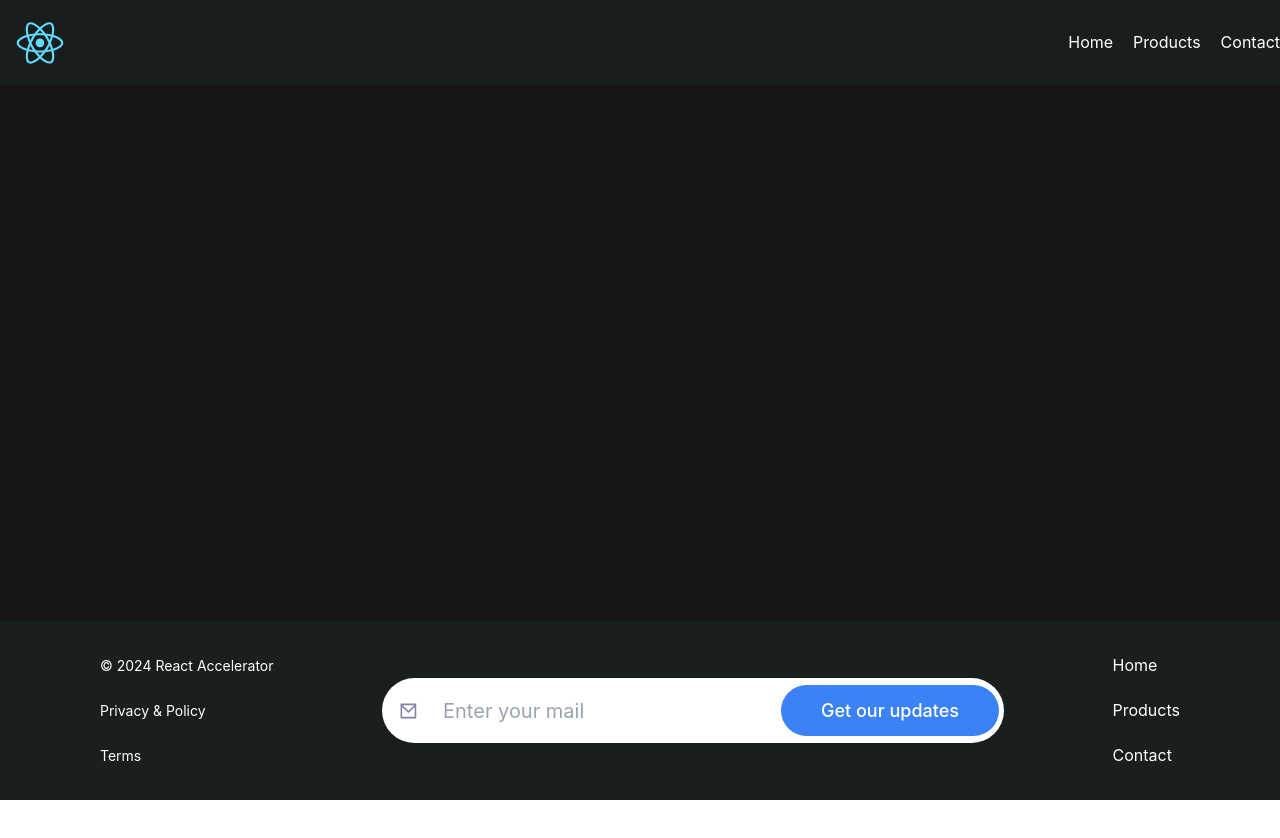
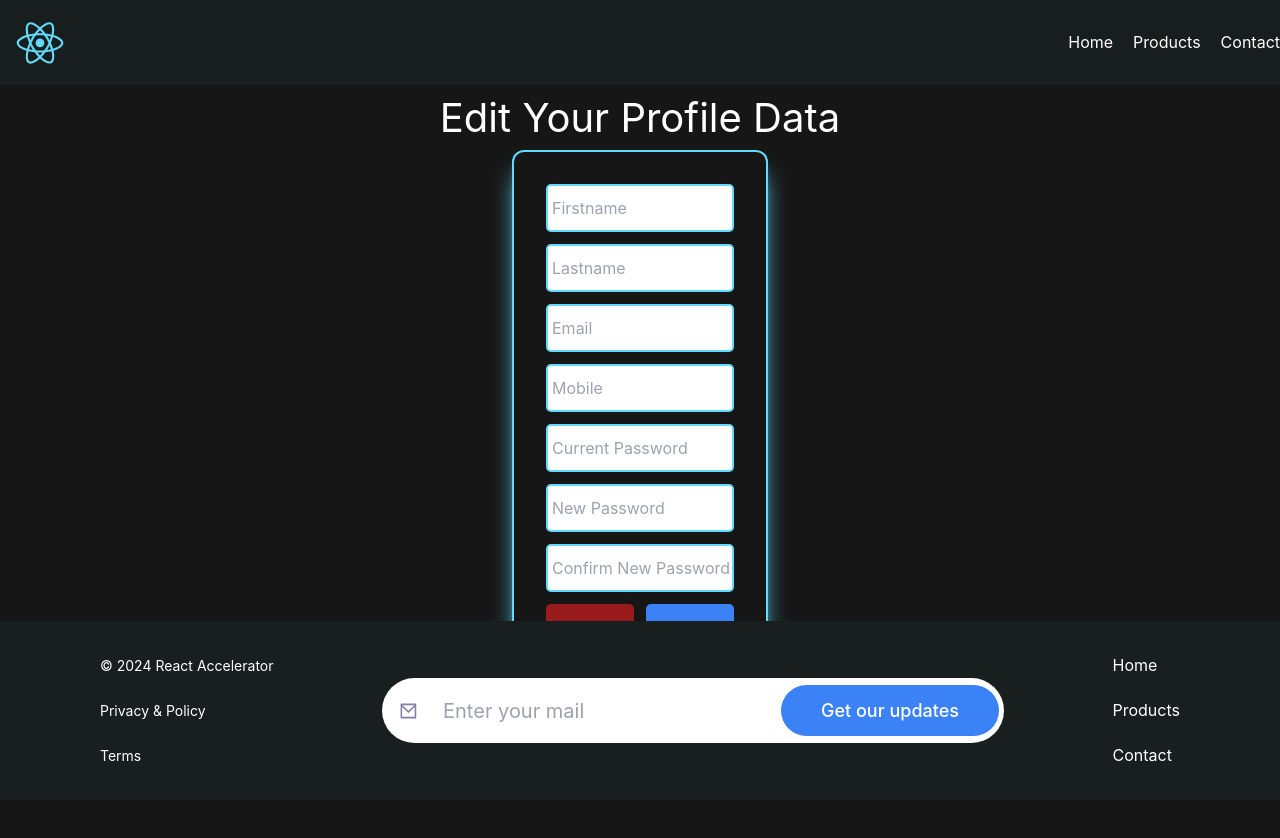
Before and after one commit to pllague/tbc-react-accelerartor, a React (Create React App) app: page /profile in a window 1280 px wide. Shown: the top 838 px of the page. Before the commit the page ends 800 px from the top, so only its background shows below. Built offline with nearby package versions, Linux system fonts and the light colour scheme.

Commit message:
SES-7 add 'Profile' page, enhace 'Blog page'

```diff
--- a/src/App.css
+++ b/src/App.css
@@ -11,6 +11,7 @@
 
 }
 
+
 .hide-scrollbar {
     -ms-overflow-style: none;  /* for Internet Explorer, Edge */
     scrollbar-width: none;  /* for Firefox */
--- a/src/App.jsx
+++ b/src/App.jsx
@@ -5,6 +5,8 @@ import { Routes, Route } from "react-router-dom";
 import "./App.css";
 import Contact from "./components/pages/contact/Contact"
 import Products from "./components/pages/products/Products";
+import Blog from "./components/pages/blog/Blog"
+import Profile from "./components/pages/profile/Profile"
 
 function App() {
   return (
@@ -14,6 +16,8 @@ function App() {
         <Route path="/" element={<Home />} />
         <Route path="/products" element={<Products />} />
         <Route path="/contact" element={<Contact />} />
+        <Route path="/blog" element={<Blog />} />
+        <Route path="/profile" element={<Profile />} />
       </Routes>
       <Footer />
     </div>
--- a/src/components/Article.jsx
+++ b/src/components/Article.jsx
@@ -1,11 +1,26 @@
-const Article = ({ title, text }) => {
+const Article = ({ title, text, image, createDate }) => {
     return (
         <div className="mb-10 border-b border-light_blue">
-            <h3 className="text-[30px] text-left break-words break-normal mb-[20px]">{title}</h3>
+            <h3 className="w-fit border-b-[3px] border-light_blue text-[30px] text-start break-words break-normal mb-[20px]">{title}</h3>
 
-            <div className="py-[15px]">
-                {text}
+            <div className="w-full flex gap-5 items-center">
+                <div className="w-1/4">
+                    <img src={image} alt="blog" className="w-full h-full object-cover" />
+                </div>
+
+                <div className="py-[15px] w-3/4 flex flex-col gap-2">
+                    <div className="flex gap-3">
+                        <svg xmlns="http://www.w3.org/2000/svg" fill="none" viewBox="0 0 24 24" strokeWidth={1.5} stroke="currentColor" className="w-6 h-6">
+                            <path strokeLinecap="round" strokeLinejoin="round" d="M12 6v6h4.5m4.5 0a9 9 0 1 1-18 0 9 9 0 0 1 18 0Z" />
+                        </svg>
+
+                        <span className="text-light_blue">{createDate}</span>
+                    </div>
+                    {text}
+                    <a href="#" className="w-fit text-[20px] text-light_blue hover:text-orange transition-all duration-300 ease-in-out">Read more ...</a>
+                </div>
             </div>
+
         </div>
     );
 }
--- a/src/components/Blog.jsx
+++ b/src/components/pages/blog/Blog.jsx
@@ -1,16 +1,19 @@
-import Article from "./Article";
+import Article from "../../Article";
+import euroImage from"../../../euro2024.png";
 
-const Blog = () => {
+const Blog = ({quantity=20}) => {
 
     const articles = [];
 
     let title = "";
 
+    let createDate = "07.07.2077"
+
     const text = "Lorem Ipsum is simply dummy text of the printing and typesetting industry. Lorem Ipsum has been the industry's standard dummy text ever since the 1500s, when an unknown printer took a galley of type and scrambled it to make a type specimen book. It has survived not only five centuries, but also the leap into electronic typesetting, remaining essentially unchanged. It was popularised in the 1960s with the release of Letraset sheets containing Lorem Ipsum passages, and more recently with desktop publishing software like Aldus PageMaker including versions of Lorem Ipsum.";
 
-    for (let index = 1; index <= 5; index++) {
-        title = "Article " + index;
-        articles.push({ id: index, title, text });
+    for (let index = 1; index <= quantity; index++) {
+        title = "საქართველო ევროპის ჩემპიონატზეა " + index;
+        articles.push({ id: index, title, text, createDate });
     }
 
     return (
@@ -18,7 +21,7 @@ const Blog = () => {
             <div className="max-w-[1400px] mx-auto w-full pt-[30px] ">
                 <h2 className="text-[40px] leading-[25px] text-center mb-[60px]">Blog</h2>
                 {articles.map((article) => (
-                    <Article key={article.id} title={article.title} text={article.text} />
+                    <Article key={article.id} title={article.title} text={article.text} createDate={article.createDate} image={euroImage} />
                 ))}
             </div>
         </section>
--- a/src/components/pages/home/Home.jsx
+++ b/src/components/pages/home/Home.jsx
@@ -1,5 +1,5 @@
 import Products from '../products/Products';
-import Blog from '../../Blog';
+import Blog from '../blog/Blog';
 import Search from '../../Search';
 
 const Home = () => {
@@ -7,7 +7,7 @@ const Home = () => {
         <main className="flex flex-col justify-between">
             <Search />
             <Products />
-            <Blog />
+            <Blog quantity={5}/>
         </main>
     );
 }
--- /dev/null
+++ b/src/components/pages/profile/Profile.jsx
@@ -0,0 +1,101 @@
+const Profile = () => {
+
+    return (
+        <>
+            <h2 className="text-[40px] leading-[25px] text-center my-[20px]">Edit Your Profile Data</h2>
+            <form className="w-1/5 border-2 border-light_blue shadow-xl shadow-light_blue p-8 rounded-xl flex flex-col gap-3 justify-between items-start mx-auto">
+
+                <input
+                    className="w-full h-full border-2 border-light_blue py-3 pl-1 text-secondary lg:text-[16px] rounded-[5px] focus:border-orange focus:outline-orange"
+                    maxLength="100"
+                    name="firstname"
+                    placeholder="Firstname"
+                    type="text"
+                    autoCapitalize="none"
+                    autoComplete="off"
+                    spellCheck="false"
+                />
+
+                <input
+                    className="w-full h-full border-2 border-light_blue  py-3 pl-1 text-secondary lg:text-[16px] rounded-[5px] focus:border-orange focus:outline-orange"
+                    maxLength="100"
+                    name="lastname"
+                    placeholder="Lastname"
+                    type="text"
+                    autoCapitalize="none"
+                    autoComplete="off"
+                    spellCheck="false"
+                />
+
+                <input
+                    className="w-full h-full border-2 border-light_blue py-3 pl-1 text-secondary lg:text-[16px] rounded-[5px] focus:border-orange focus:outline-orange"
+                    maxLength="100"
+                    name="email"
+                    placeholder="Email"
+                    type="text"
+                    autoCapitalize="none"
+                    autoComplete="off"
+                    spellCheck="false"
+                />
+
+                <input
+                    className="w-full h-full border-2 border-light_blue py-3 pl-1 text-secondary lg:text-[16px] rounded-[5px] focus:border-orange focus:outline-orange"
+                    maxLength="100"
+                    name="mobile"
+                    placeholder="Mobile"
+                    type="text"
+                    autoCapitalize="none"
+                    autoComplete="off"
+                    spellCheck="false"
+                />
+
+                <input
+                    className="w-full h-full border-2 border-light_blue py-3 pl-1 text-secondary lg:text-[16px] rounded-[5px] focus:border-orange focus:outline-orange"
+                    maxLength="100"
+                    name="currentPassword"
+                    placeholder="Current Password"
+                    type="password"
+                    autoCapitalize="none"
+                    autoComplete="off"
+                    spellCheck="false"
+                    required
+                />
+
+                <input
+                    className="w-full h-full border-2 border-light_blue py-3 pl-1 text-secondary lg:text-[16px] rounded-[5px] focus:border-orange focus:outline-orange"
+                    maxLength="100"
+                    name="newPassword"
+                    placeholder="New Password"
+                    type="password"
+                    autoCapitalize="none"
+                    autoComplete="off"
+                    spellCheck="false"
+                    required
+                />
+
+                <input
+                    className="w-full h-full border-2 border-light_blue py-3 pl-1 text-secondary lg:text-[16px] rounded-[5px] focus:border-orange focus:outline-orange"
+                    maxLength="100"
+                    name="currentNewPassword"
+                    placeholder="Confirm New Password"
+                    type="password"
+                    autoCapitalize="none"
+                    autoComplete="off"
+                    spellCheck="false"
+                    required
+                />
+
+                <div className="w-full flex gap-3">
+                    <button className="w-full h-full border-0 bg-red-800 py-3 mx-auto text-white lg:text-[20px] rounded-[5px] hover:bg-orange transition-all transform duration-300 ease-linear">
+                        Cancel
+                    </button>
+                    <button className="w-full h-full border-0  bg-blue-500 py-3 mx-auto text-white lg:text-[20px] rounded-[5px] hover:bg-orange transition-all transform duration-300 ease-linear">
+                        Save
+                    </button>
+                </div>
+            </form>
+        </>
+    );
+}
+
+export default Profile;
```
Also changed, not shown: src/components/pages/contact/Contact.jsx (+7 -7 lines), src/euro2024.png (added).
